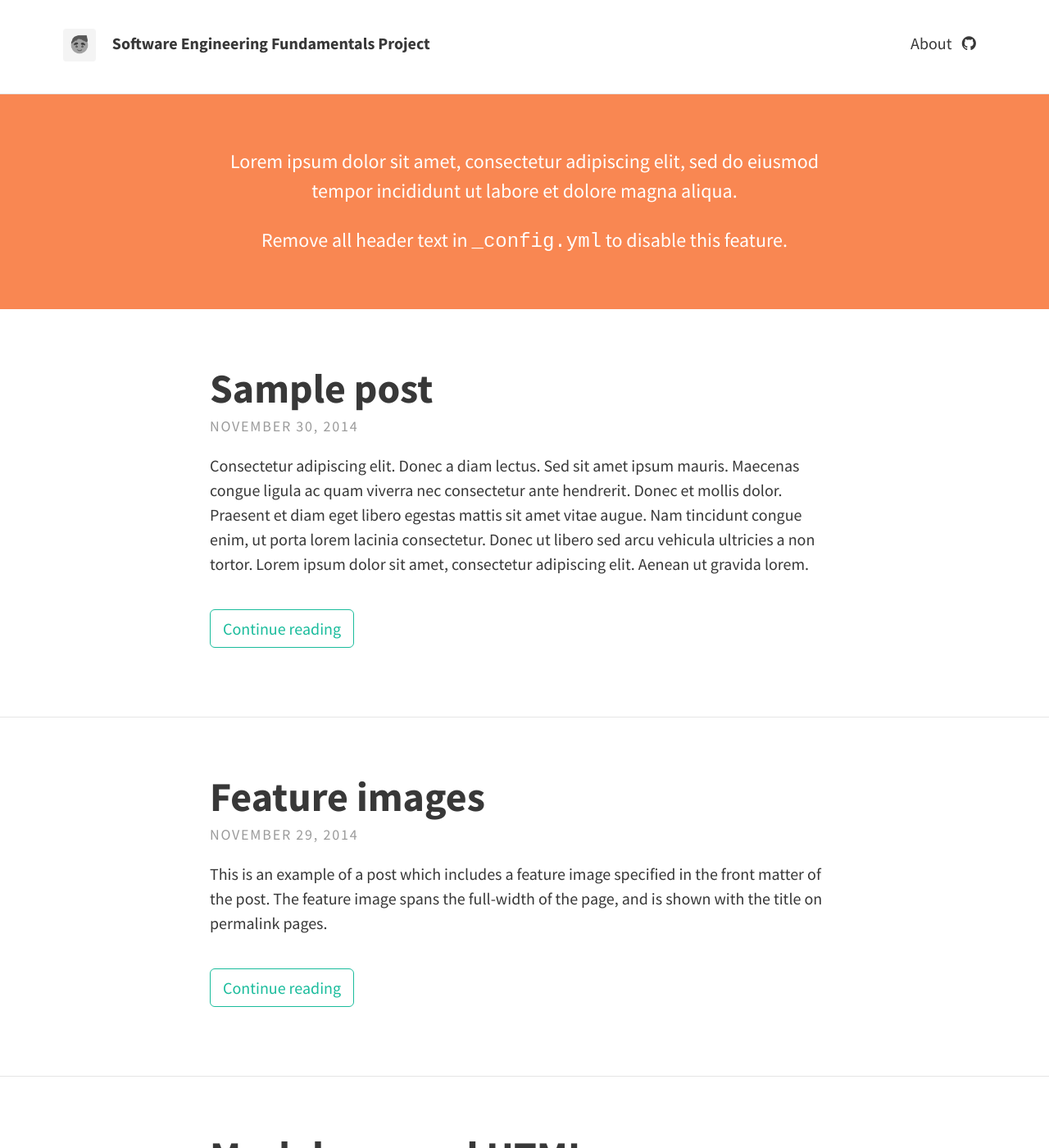
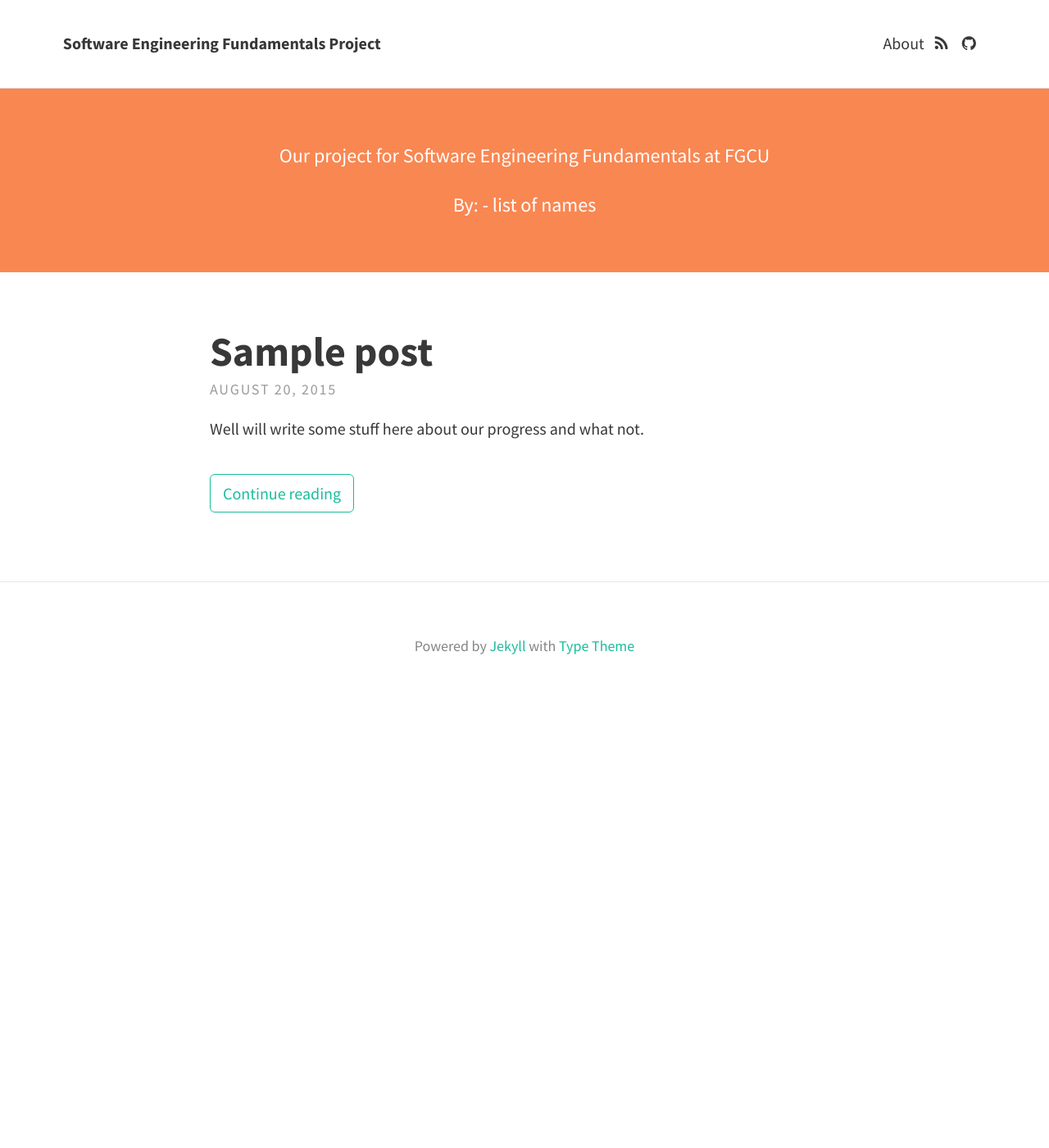
Before and after one commit to yumaikas/FGCU-SoftwareEngineeringProject.github.io, a Jekyll site: the page built from index.html, in a window 1280 px wide and 1400 px high. Shown: the whole window at 82% size. Built offline with Jekyll 4.4.1, drawn with Linux system fonts in a browser that asks for light colours; nearby versions of some CDN libraries; the list of posts is cut into pages by our own code; some of the changed text lies outside the part shown.

Commit message:
fat trimming

```diff
--- a/_config.yml
+++ b/_config.yml
@@ -6,21 +6,21 @@ url: "http://example.com" # the base hostname & protocol for your site
 theme:
   # Meta
   title: Software Engineering Fundamentals Project
-  avatar: avatar.png
+  avatar:
   gravatar: # Email MD5 hash
   description: "some description text" # used by search engines
 
   # Header and footer text
   header_text: >
-     <p>Lorem ipsum dolor sit amet, consectetur adipiscing elit, sed do eiusmod tempor incididunt ut labore et dolore magna aliqua.</p>
+     <p>Our project for Software Engineering Fundamentals at FGCU</p>
 
-     <p>Remove all header text in <code>_config.yml</code> to disable this feature.</p>
+     <p>By: - list of names</p>
   header_text_feature_image:
   footer_text: >
    Powered by <a href="http://jekyllrb.com">Jekyll</a> with <a href="https://rohanchandra.github.io/project/type/">Type Theme</a>
 
   # Icons
-  rss: false
+  rss: true
   email_address: # Full email address, e.g. "sam@example.com"
   behance:
   bitbucket:
--- a/_posts/2014-11-30-sample-post.md
+++ /dev/null
@@ -1,21 +0,0 @@
----
-layout: post
-title: Sample post
----
-Consectetur adipiscing elit. Donec a diam lectus. Sed sit amet ipsum mauris. Maecenas congue ligula ac quam viverra nec consectetur ante hendrerit. Donec et mollis dolor. Praesent et diam eget libero egestas mattis sit amet vitae augue. Nam tincidunt congue enim, ut porta lorem lacinia consectetur. Donec ut libero sed arcu vehicula ultricies a non tortor. Lorem ipsum dolor sit amet, consectetur adipiscing elit. Aenean ut gravida lorem.
-
-* Consectetur adipiscing elit
-* Donec a diam lectus
-* Sed sit amet ipsum mauris
-
-Ut turpis felis, pulvinar a semper sed, adipiscing id dolor. Pellentesque auctor nisi id magna consequat sagittis. Curabitur dapibus enim sit amet elit pharetra tincidunt feugiat nisl imperdiet. Ut convallis libero in urna ultrices accumsan. Donec sed odio eros. Donec viverra mi quis quam pulvinar at malesuada arcu rhoncus. Cum sociis natoque penatibus et magnis dis parturient montes, nascetur ridiculus mus. In rutrum accumsan ultricies. Mauris vitae nisi at sem facilisis semper ac in est.
-
-Nunc diam velit, adipiscing ut tristique vitae, sagittis vel odio. Maecenas convallis ullamcorper ultricies. Curabitur ornare, ligula *semper consectetur sagittis*, nisi diam iaculis velit, id fringilla sem nunc vel mi. Nam dictum, odio nec pretium volutpat, arcu ante placerat erat, non tristique elit urna et turpis. Quisque mi metus, ornare sit amet fermentum et, tincidunt et orci. Fusce eget orci a orci congue vestibulum.
-
-Ut dolor diam, elementum et vestibulum eu, porttitor vel elit. Curabitur venenatis pulvinar tellus gravida ornare. Sed et erat faucibus nunc euismod ultricies ut id justo. Nullam cursus suscipit nisi, et ultrices justo sodales nec. Fusce venenatis facilisis lectus ac semper. Aliquam at massa ipsum. Quisque bibendum purus convallis nulla ultrices ultricies. Nullam aliquam, mi eu aliquam tincidunt, purus velit laoreet tortor, viverra pretium nisi quam vitae mi. Fusce vel volutpat elit. Nam sagittis nisi dui.
-
-> Suspendisse lectus leo, consectetur in tempor sit amet, placerat quis neque
-
-Etiam luctus porttitor lorem, sed suscipit est rutrum non. Curabitur lobortis nisl a enim congue semper. Aenean commodo ultrices imperdiet. Vestibulum ut justo vel sapien venenatis tincidunt.
-
-Phasellus eget dolor sit amet ipsum dapibus condimentum vitae quis lectus. Aliquam ut massa in turpis dapibus convallis. Praesent elit lacus, vestibulum at malesuada et, ornare et est. Ut augue nunc, sodales ut euismod non, adipiscing vitae orci. Mauris ut placerat justo. Mauris in ultricies enim. Quisque nec est eleifend nulla ultrices egestas quis ut quam. Donec sollicitudin lectus a mauris pulvinar id aliquam urna cursus. Cras quis ligula sem, vel elementum mi. Phasellus non ullamcorper urna.
--- /dev/null
+++ b/_posts/2015-08-20-First-Post.md
@@ -0,0 +1,6 @@
+---
+layout: post
+title: Sample post
+---
+
+Well will write some stuff here about our progress and what not.
```
Also changed, not shown: _posts/_2014-11-28-markdown-and-html.md (renamed from _posts/2014-11-28-markdown-and-html.md), _posts/_2014-11-29-feature-images.md (renamed from _posts/2014-11-29-feature-images.md), 8 other files.
